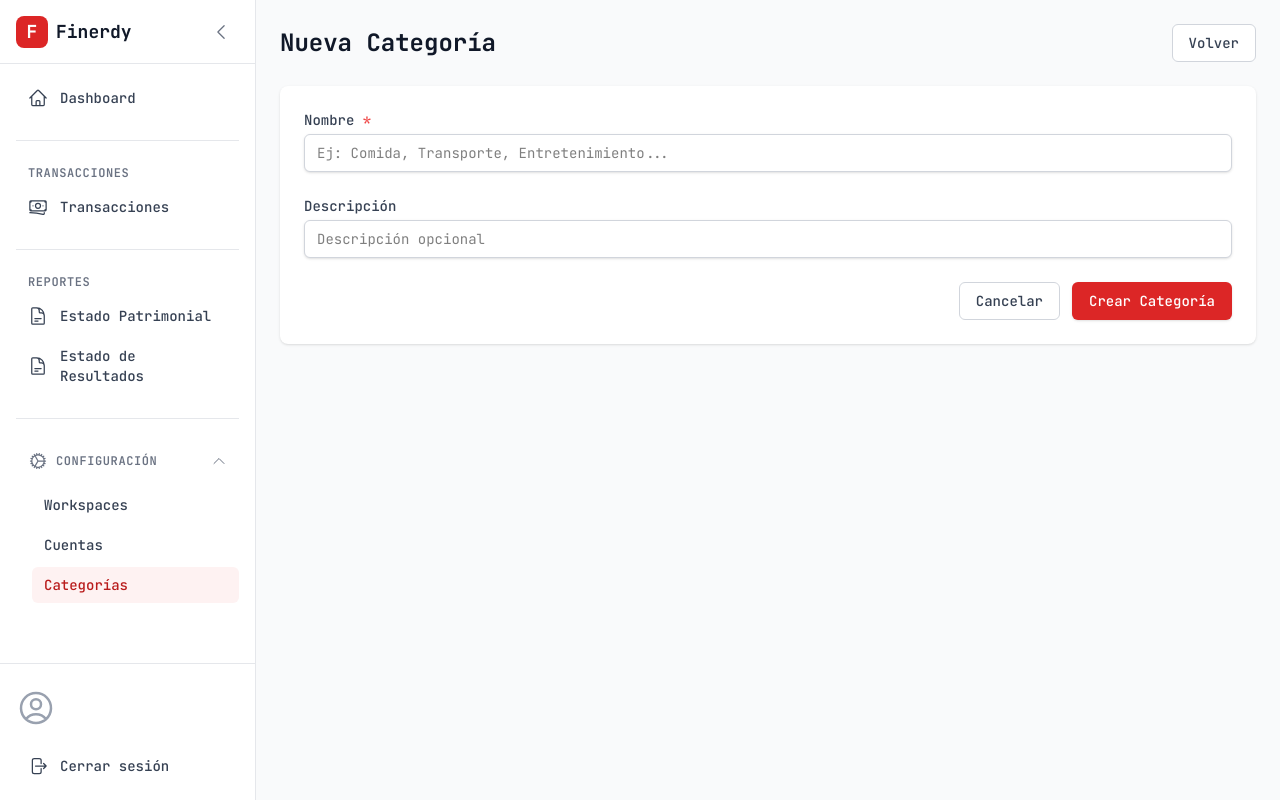
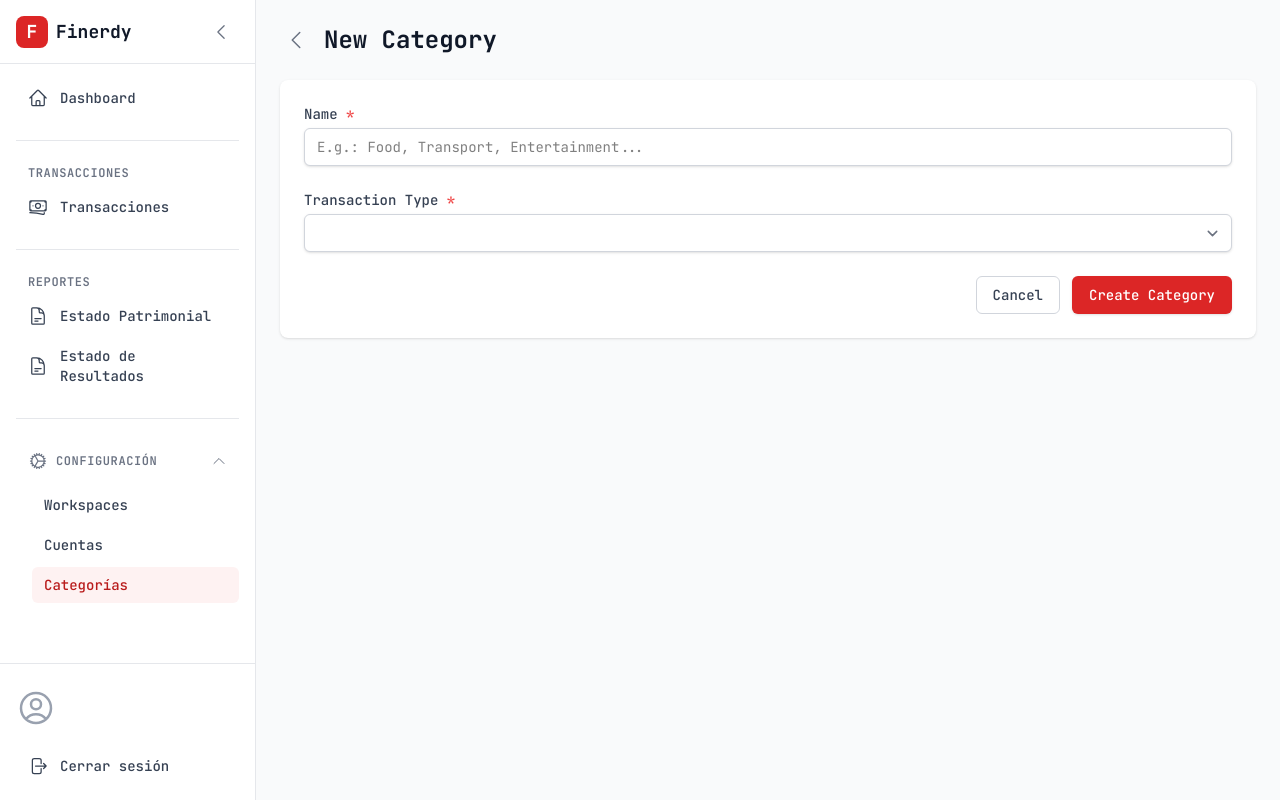
Before and after one commit to asmerkin/finerdy-pwa, a Nuxt app: page /categories/create in a window 1280 px wide. Built offline with nearby package versions, Linux system fonts and the light colour scheme.

Commit message:
Applying changes to fix categories and accounts

```diff
--- a/locales/en.json
+++ b/i18n/locales/en.json
@@ -185,6 +185,8 @@
     "balance": "Balance",
     "createAccount": "Create Account",
     "updateAccount": "Update Account",
+    "saveChanges": "Save Changes",
+    "currencyCannotChange": "Currency cannot be modified because this account has transactions",
     "deleteConfirm": "Are you sure you want to delete this account? This action cannot be undone."
   },
 
@@ -201,9 +203,12 @@
     "noIncomeCategories": "No income categories",
     "noExpenseCategories": "No expense categories",
     "name": "Name",
+    "namePlaceholder": "E.g.: Food, Transport, Entertainment...",
     "transactionType": "Transaction Type",
     "createCategory": "Create Category",
     "updateCategory": "Update Category",
+    "saveChanges": "Save Changes",
+    "transactionTypeCannotChange": "Transaction type cannot be modified because this category has transactions",
     "deleteConfirm": "Are you sure you want to delete this category? This action cannot be undone.",
     "types": {
       "income": "Income",
--- a/locales/es.json
+++ b/i18n/locales/es.json
@@ -185,6 +185,8 @@
     "balance": "Balance",
     "createAccount": "Crear Cuenta",
     "updateAccount": "Actualizar Cuenta",
+    "saveChanges": "Guardar Cambios",
+    "currencyCannotChange": "La moneda no se puede modificar porque esta cuenta tiene transacciones",
     "deleteConfirm": "¿Estás seguro de que deseas eliminar esta cuenta? Esta acción no se puede deshacer."
   },
 
@@ -201,9 +203,12 @@
     "noIncomeCategories": "No hay categorías de ingresos",
     "noExpenseCategories": "No hay categorías de egresos",
     "name": "Nombre",
+    "namePlaceholder": "Ej: Comida, Transporte, Entretenimiento...",
     "transactionType": "Tipo de Transacción",
     "createCategory": "Crear Categoría",
     "updateCategory": "Actualizar Categoría",
+    "saveChanges": "Guardar Cambios",
+    "transactionTypeCannotChange": "El tipo de transacción no se puede modificar porque esta categoría tiene transacciones",
     "deleteConfirm": "¿Estás seguro de que deseas eliminar esta categoría? Esta acción no se puede deshacer.",
     "types": {
       "income": "Ingreso",
--- a/nuxt.config.ts
+++ b/nuxt.config.ts
@@ -24,12 +24,14 @@ export default defineNuxtConfig({
     ],
     defaultLocale: 'en',
     lazy: true,
-    langDir: 'locales',
     strategy: 'no_prefix',
     detectBrowserLanguage: {
       useCookie: true,
       cookieKey: 'i18n_locale',
       fallbackLocale: 'en',
+    },
+    bundle: {
+      optimizeTranslationDirective: false,
     },
   },
 
--- a/package.json
+++ b/package.json
@@ -15,7 +15,7 @@
   "dependencies": {
     "@headlessui/vue": "^1.7.23",
     "@heroicons/vue": "^2.2.0",
-    "@nuxtjs/i18n": "^8.5.6",
+    "@nuxtjs/i18n": "^9.3.0",
     "@pinia/nuxt": "^0.10.1",
     "date-fns": "^4.1.0",
     "date-fns-tz": "^3.2.0",
--- a/pages/accounts/[id]/edit.vue
+++ b/pages/accounts/[id]/edit.vue
@@ -1,6 +1,8 @@
 <script setup lang="ts">
+import { ChevronLeftIcon } from '@heroicons/vue/24/outline'
 import type { Account } from '~/types'
 
+const { t } = useI18n()
 const route = useRoute()
 const router = useRouter()
 const { put } = useApiMutation()
@@ -10,33 +12,40 @@ const accountId = route.params.id
 // Fetch account data
 const { data, pending } = await useApi<{ account: Account }>(`/accounts/${accountId}`)
 
+const account = computed(() => (data.value as any)?.account as Account | undefined)
+
 const form = reactive({
   name: '',
   currency: '',
 })
 
+// Check if account has transactions
+const hasTransactions = computed(() => {
+  return !!(account.value?.transactions_count && account.value.transactions_count > 0)
+})
+
 // Initialize form when data loads
-watch(data, (newData) => {
-  if (newData?.account) {
-    form.name = newData.account.name
-    form.currency = newData.account.currency
+watch(account, (newAccount) => {
+  if (newAccount) {
+    form.name = newAccount.name
+    form.currency = newAccount.currency
   }
 }, { immediate: true })
 
 const errors = ref<Record<string, string[]>>({})
 const isSubmitting = ref(false)
 
-// Currency options
+// Currency options (these are currency codes, no need to translate)
 const currencies = [
-  { value: 'USD', label: 'USD - Dólar estadounidense' },
+  { value: 'USD', label: 'USD - US Dollar' },
   { value: 'EUR', label: 'EUR - Euro' },
-  { value: 'ARS', label: 'ARS - Peso argentino' },
-  { value: 'MXN', label: 'MXN - Peso mexicano' },
-  { value: 'CLP', label: 'CLP - Peso chileno' },
-  { value: 'COP', label: 'COP - Peso colombiano' },
-  { value: 'BRL', label: 'BRL - Real brasileño' },
-  { value: 'GBP', label: 'GBP - Libra esterlina' },
-  { value: 'JPY', label: 'JPY - Yen japonés' },
+  { value: 'ARS', label: 'ARS - Argentine Peso' },
+  { value: 'MXN', label: 'MXN - Mexican Peso' },
+  { value: 'CLP', label: 'CLP - Chilean Peso' },
+  { value: 'COP', label: 'COP - Colombian Peso' },
+  { value: 'BRL', label: 'BRL - Brazilian Real' },
+  { value: 'GBP', label: 'GBP - British Pound' },
+  { value: 'JPY', label: 'JPY - Japanese Yen' },
 ]
 
 const handleSubmit = async () => {
@@ -44,7 +53,12 @@ const handleSubmit = async () => {
   errors.value = {}
 
   try {
-    await put(`/accounts/${accountId}`, form)
+    // Only send currency if the account has no transactions
+    const payload = hasTransactions.value
+      ? { name: form.name }
+      : { name: form.name, currency: form.currency }
+
+    await put(`/accounts/${accountId}`, payload)
     router.push('/accounts')
   }
   catch (error: any) {
@@ -58,16 +72,16 @@ const handleSubmit = async () => {
 
 <template>
   <div class="space-y-6">
-    <div class="flex justify-between items-center">
-      <h2 class="text-2xl font-bold leading-7 text-gray-900">
-        Editar Cuenta
-      </h2>
+    <div class="flex items-center gap-3">
       <NuxtLink
         to="/accounts"
-        class="inline-flex items-center px-4 py-2 border border-gray-300 text-sm font-medium rounded-md text-gray-700 bg-white hover:bg-gray-50"
+        class="p-1 rounded-md text-gray-500 hover:text-gray-700 hover:bg-gray-100"
       >
-        Volver
+        <ChevronLeftIcon class="h-6 w-6" />
       </NuxtLink>
+      <h2 class="text-2xl font-bold leading-7 text-gray-900">
+        {{ t('accounts.editAccount') }}
+      </h2>
     </div>
 
     <!-- Loading state -->
@@ -79,34 +93,40 @@ const handleSubmit = async () => {
       <form class="space-y-6" @submit.prevent="handleSubmit">
         <FormsInput
           v-model="form.name"
-          label="Nombre"
+          :label="t('accounts.name')"
           :error="errors.name?.[0]"
-          placeholder="Ej: Banco Nación, Efectivo..."
+          :placeholder="t('accounts.namePlaceholder')"
           required
         />
 
+        <div>
           <FormsSelect
             v-model="form.currency"
-          label="Moneda"
+            :label="t('accounts.currency')"
             :error="errors.currency?.[0]"
             :options="currencies"
-          placeholder="Seleccionar moneda"
+            :placeholder="t('accounts.currencyPlaceholder')"
+            :disabled="hasTransactions"
             required
           />
+          <p v-if="hasTransactions" class="mt-1 text-sm text-gray-500">
+            {{ t('accounts.currencyCannotChange') }}
+          </p>
+        </div>
 
         <div class="flex justify-end space-x-3">
           <NuxtLink
             to="/accounts"
             class="inline-flex items-center px-4 py-2 border border-gray-300 text-sm font-medium rounded-md text-gray-700 bg-white hover:bg-gray-50"
           >
-            Cancelar
+            {{ t('common.cancel') }}
           </NuxtLink>
           <FormsFormButton
             type="submit"
             :loading="isSubmitting"
             :disabled="isSubmitting"
           >
-            Guardar Cambios
+            {{ t('accounts.saveChanges') }}
           </FormsFormButton>
         </div>
       </form>
--- a/pages/accounts/create.vue
+++ b/pages/accounts/create.vue
@@ -1,4 +1,6 @@
 <script setup lang="ts">
+import { ChevronLeftIcon } from '@heroicons/vue/24/outline'
+
 const router = useRouter()
 const { post } = useApiMutation()
 const auth = useAuthStore()
@@ -43,16 +45,16 @@ const handleSubmit = async () => {
 
 <template>
   <div class="space-y-6">
-    <div class="flex justify-between items-center">
+    <div class="flex items-center gap-3">
+      <NuxtLink
+        to="/accounts"
+        class="p-1 rounded-md text-gray-500 hover:text-gray-700 hover:bg-gray-100"
+      >
+        <ChevronLeftIcon class="h-6 w-6" />
+      </NuxtLink>
       <h2 class="text-2xl font-bold leading-7 text-gray-900">
         Nueva Cuenta
       </h2>
-      <NuxtLink
-        to="/accounts"
-        class="inline-flex items-center px-4 py-2 border border-gray-300 text-sm font-medium rounded-md text-gray-700 bg-white hover:bg-gray-50"
-      >
-        Volver
-      </NuxtLink>
     </div>
 
     <CommonCard>
--- a/pages/categories/[id]/edit.vue
+++ b/pages/categories/[id]/edit.vue
@@ -1,6 +1,8 @@
 <script setup lang="ts">
+import { ChevronLeftIcon } from '@heroicons/vue/24/outline'
 import type { Category } from '~/types'
 
+const { t } = useI18n()
 const route = useRoute()
 const router = useRouter()
 const { put } = useApiMutation()
@@ -10,16 +12,23 @@ const categoryId = route.params.id
 // Fetch category data
 const { data, pending } = await useApi<{ category: Category }>(`/categories/${categoryId}`)
 
+const category = computed(() => (data.value as any)?.category as Category | undefined)
+
 const form = reactive({
   name: '',
-  description: '',
+  transaction_type: '' as 'income' | 'outcome' | '',
+})
+
+// Check if category has transactions
+const hasTransactions = computed(() => {
+  return !!(category.value?.transactions_count && category.value.transactions_count > 0)
 })
 
 // Initialize form when data loads
-watch(data, (newData) => {
-  if (newData?.category) {
-    form.name = newData.category.name
-    form.description = newData.category.description || ''
+watch(category, (newCategory) => {
+  if (newCategory) {
+    form.name = newCategory.name
+    form.transaction_type = newCategory.transaction_type
   }
 }, { immediate: true })
 
@@ -31,7 +40,12 @@ const handleSubmit = async () => {
   errors.value = {}
 
   try {
-    await put(`/categories/${categoryId}`, form)
+    // Only send transaction_type if the category has no transactions
+    const payload = hasTransactions.value
+      ? { name: form.name }
+      : { name: form.name, transaction_type: form.transaction_type }
+
+    await put(`/categories/${categoryId}`, payload)
     router.push('/categories')
   }
   catch (error: any) {
@@ -45,16 +59,16 @@ const handleSubmit = async () => {
 
 <template>
   <div class="space-y-6">
-    <div class="flex justify-between items-center">
-      <h2 class="text-2xl font-bold leading-7 text-gray-900">
-        Editar Categoría
-      </h2>
+    <div class="flex items-center gap-3">
       <NuxtLink
         to="/categories"
-        class="inline-flex items-center px-4 py-2 border border-gray-300 text-sm font-medium rounded-md text-gray-700 bg-white hover:bg-gray-50"
+        class="p-1 rounded-md text-gray-500 hover:text-gray-700 hover:bg-gray-100"
       >
-        Volver
+        <ChevronLeftIcon class="h-6 w-6" />
       </NuxtLink>
+      <h2 class="text-2xl font-bold leading-7 text-gray-900">
+        {{ t('categories.editCategory') }}
+      </h2>
     </div>
 
     <!-- Loading state -->
@@ -66,32 +80,42 @@ const handleSubmit = async () => {
       <form class="space-y-6" @submit.prevent="handleSubmit">
         <FormsInput
           v-model="form.name"
-          label="Nombre"
+          :label="t('categories.name')"
           :error="errors.name?.[0]"
-          placeholder="Ej: Comida, Transporte, Entretenimiento..."
+          :placeholder="t('categories.namePlaceholder')"
           required
         />
 
-        <FormsInput
-          v-model="form.description"
-          label="Descripción"
-          :error="errors.description?.[0]"
-          placeholder="Descripción opcional"
-        />
+        <div>
+          <FormsSelect
+            v-model="form.transaction_type"
+            :label="t('categories.transactionType')"
+            :error="errors.transaction_type?.[0]"
+            :options="[
+              { value: 'income', label: t('categories.types.income') },
+              { value: 'outcome', label: t('categories.types.expense') }
+            ]"
+            :disabled="hasTransactions"
+            required
+          />
+          <p v-if="hasTransactions" class="mt-1 text-sm text-gray-500">
+            {{ t('categories.transactionTypeCannotChange') }}
+          </p>
+        </div>
 
         <div class="flex justify-end space-x-3">
           <NuxtLink
             to="/categories"
             class="inline-flex items-center px-4 py-2 border border-gray-300 text-sm font-medium rounded-md text-gray-700 bg-white hover:bg-gray-50"
           >
-            Cancelar
+            {{ t('common.cancel') }}
           </NuxtLink>
           <FormsFormButton
             type="submit"
             :loading="isSubmitting"
             :disabled="isSubmitting"
           >
-            Guardar Cambios
+            {{ t('categories.saveChanges') }}
           </FormsFormButton>
         </div>
       </form>
--- a/pages/categories/create.vue
+++ b/pages/categories/create.vue
@@ -1,10 +1,13 @@
 <script setup lang="ts">
+import { ChevronLeftIcon } from '@heroicons/vue/24/outline'
+
+const { t } = useI18n()
 const router = useRouter()
 const { post } = useApiMutation()
 
 const form = reactive({
   name: '',
-  description: '',
+  transaction_type: '' as 'income' | 'outcome' | '',
 })
 
 const errors = ref<Record<string, string[]>>({})
@@ -29,33 +32,37 @@ const handleSubmit = async () => {
 
 <template>
   <div class="space-y-6">
-    <div class="flex justify-between items-center">
-      <h2 class="text-2xl font-bold leading-7 text-gray-900">
-        Nueva Categoría
-      </h2>
+    <div class="flex items-center gap-3">
       <NuxtLink
         to="/categories"
-        class="inline-flex items-center px-4 py-2 border border-gray-300 text-sm font-medium rounded-md text-gray-700 bg-white hover:bg-gray-50"
+        class="p-1 rounded-md text-gray-500 hover:text-gray-700 hover:bg-gray-100"
       >
-        Volver
+        <ChevronLeftIcon class="h-6 w-6" />
       </NuxtLink>
+      <h2 class="text-2xl font-bold leading-7 text-gray-900">
+        {{ t('categories.newCategory') }}
+      </h2>
     </div>
 
     <CommonCard>
       <form class="space-y-6" @submit.prevent="handleSubmit">
         <FormsInput
           v-model="form.name"
-          label="Nombre"
+          :label="t('categories.name')"
           :error="errors.name?.[0]"
-          placeholder="Ej: Comida, Transporte, Entretenimiento..."
+          :placeholder="t('categories.namePlaceholder')"
           required
         />
 
-        <FormsInput
-          v-model="form.description"
-          label="Descripción"
-          :error="errors.description?.[0]"
-          placeholder="Descripción opcional"
+        <FormsSelect
+          v-model="form.transaction_type"
+          :label="t('categories.transactionType')"
+          :error="errors.transaction_type?.[0]"
+          :options="[
+            { value: 'income', label: t('categories.types.income') },
+            { value: 'outcome', label: t('categories.types.expense') }
+          ]"
+          required
         />
 
         <div class="flex justify-end space-x-3">
@@ -63,14 +70,14 @@ const handleSubmit = async () => {
             to="/categories"
             class="inline-flex items-center px-4 py-2 border border-gray-300 text-sm font-medium rounded-md text-gray-700 bg-white hover:bg-gray-50"
           >
-            Cancelar
+            {{ t('common.cancel') }}
           </NuxtLink>
           <FormsFormButton
             type="submit"
             :loading="isSubmitting"
             :disabled="isSubmitting"
           >
-            Crear Categoría
+            {{ t('categories.createCategory') }}
           </FormsFormButton>
         </div>
       </form>
--- a/pages/categories/index.vue
+++ b/pages/categories/index.vue
@@ -1,6 +1,8 @@
 <script setup lang="ts">
 import { PlusIcon } from '@heroicons/vue/24/outline'
 import type { Category } from '~/types'
+
+const { t } = useI18n()
 
 // Fetch categories
 const { data, pending, refresh } = await useApi<{
@@ -8,6 +10,15 @@ const { data, pending, refresh } = await useApi<{
 }>('/categories')
 
 const categories = computed(() => data.value?.categories || [])
+
+// Group categories by transaction type
+const incomeCategories = computed(() => {
+  return categories.value.filter(category => category.transaction_type === 'income')
+})
+
+const outcomeCategories = computed(() => {
+  return categories.value.filter(category => category.transaction_type === 'outcome')
+})
 
 const handleDelete = () => {
   refresh()
@@ -18,12 +29,12 @@ const handleDelete = () => {
   <div class="space-y-6">
     <div class="flex flex-col sm:flex-row sm:justify-between sm:items-center gap-4">
       <h2 class="text-2xl font-bold text-gray-900">
-        Categorías
+        {{ t('categories.title') }}
       </h2>
       <FormsIconButton
         to="/categories/create"
         :icon="PlusIcon"
-        label="Nueva"
+        :label="t('categories.new')"
         variant="primary"
       />
     </div>
@@ -34,23 +45,42 @@ const handleDelete = () => {
     </div>
 
     <!-- Empty state -->
-    <CommonCard v-else-if="categories.length === 0" title="Sin categorías">
+    <CommonCard v-else-if="categories.length === 0" :title="t('categories.empty')">
       <p class="text-gray-600">
-        No hay categorías registradas. Crea tu primera categoría para organizar tus transacciones.
+        {{ t('categories.emptyDescription') }}
       </p>
       <div class="mt-4">
         <FormsFormButton to="/categories/create" variant="primary">
-          Crear Primera Categoría
+          {{ t('categories.createFirst') }}
         </FormsFormButton>
       </div>
     </CommonCard>
 
-    <!-- Categories list -->
-    <CommonCard v-else>
-      <TablesCategoriesTable
-        :categories="categories"
-        @delete="handleDelete"
-      />
-    </CommonCard>
+    <!-- Categories grouped by transaction type -->
+    <div v-else class="space-y-6">
+      <!-- Income Categories -->
+      <CommonCard :title="t('categories.incomeCategories')">
+        <div v-if="incomeCategories.length === 0" class="text-gray-500 text-sm py-4">
+          {{ t('categories.noIncomeCategories') }}
+        </div>
+        <TablesCategoriesTable
+          v-else
+          :categories="incomeCategories"
+          @delete="handleDelete"
+        />
+      </CommonCard>
+
+      <!-- Outcome/Expense Categories -->
+      <CommonCard :title="t('categories.expenseCategories')">
+        <div v-if="outcomeCategories.length === 0" class="text-gray-500 text-sm py-4">
+          {{ t('categories.noExpenseCategories') }}
+        </div>
+        <TablesCategoriesTable
+          v-else
+          :categories="outcomeCategories"
+          @delete="handleDelete"
+        />
+      </CommonCard>
+    </div>
   </div>
 </template>
--- a/pages/workspaces/[id]/edit.vue
+++ b/pages/workspaces/[id]/edit.vue
@@ -19,7 +19,9 @@ interface Workspace {
   is_owner: boolean
 }
 
-const { data: workspaceData, pending } = await useApi<{ workspace: Workspace }>(`/api/workspaces/${workspaceId}`)
+const { data: workspaceData, pending } = await useApi<{ workspace: Workspace }>(`/workspaces/${workspaceId}`)
+
+const workspace = computed(() => (workspaceData.value as any)?.workspace as Workspace | undefined)
 
 const form = reactive({
   name: '',
@@ -28,21 +30,24 @@ const form = reactive({
 const errors = ref<Record<string, string[]>>({})
 const isSubmitting = ref(false)
 
-// Initialize form when data loads
-watch(workspaceData, (newData) => {
-  if (newData?.workspace) {
-    form.name = newData.workspace.name
+// Initialize form immediately after data loads
+if (workspace.value) {
+  form.name = workspace.value.name
+}
+
+// Watch for changes
+watch(workspace, (newWorkspace) => {
+  if (newWorkspace) {
+    form.name = newWorkspace.name
   }
-}, { immediate: true })
-
-const workspace = computed(() => workspaceData.value?.workspace)
+})
 
 const handleSubmit = async () => {
   isSubmitting.value = true
   errors.value = {}
 
   try {
-    await put(`/api/workspaces/${workspaceId}`, form)
+    await put(`/workspaces/${workspaceId}`, form)
     await auth.fetchUser()
     router.push('/workspaces')
   }
--- a/types/index.ts
+++ b/types/index.ts
@@ -30,6 +30,7 @@ export interface Account {
   currency: string
   balance: string // Decimal formatted string from API (e.g., "8240.00")
   workspace_id: number
+  transactions_count?: number
   created_at: string
   updated_at: string
 }
@@ -43,6 +44,7 @@ export interface Category {
   transaction_type: CategoryTransactionType
   reference_balance?: string
   workspace_id: number
+  transactions_count?: number
   created_at: string
   updated_at: string
 }
```
Also changed, not shown: 2 other files (tests, documents, lock files or other folders). Lines whose indentation alone changed are shown as unchanged.
